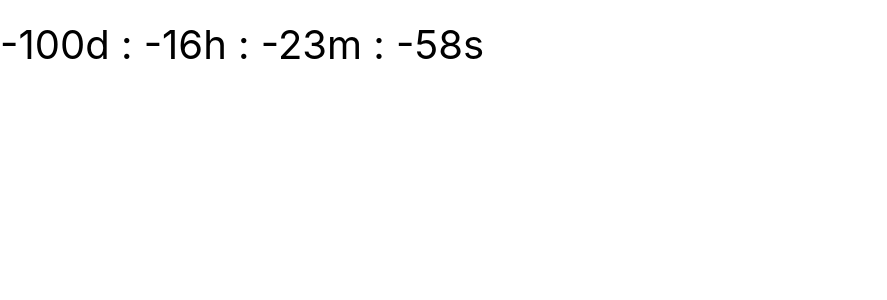
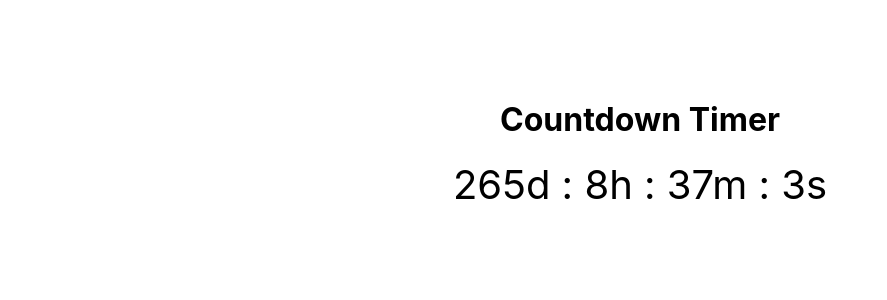
Before and after one commit to denis-1989/react-countdown-timer, a React app: page / in a window 1280 px wide. Shown: the top 300 px of the page, without its empty margins (0-887 px from the left). Built offline with nearby package versions, Linux system fonts and the light colour scheme; the HTML template or start-up script is replaced by a standard one.

Commit message:
Add countdown timer logic with expired state

```diff
--- a/src/App.js
+++ b/src/App.js
@@ -2,7 +2,7 @@ import { useState, useEffect } from 'react';
 
 export default function App() {
   const [timeLeft, setTimeLeft] = useState(0);
-  const targetDate = new Date('2026-01-01T00:00:00').getTime();
+  const targetDate = new Date('2026-12-31T23:59:59').getTime();
 
   useEffect(() => {
     const updateTimeLeft = () => {
@@ -17,14 +17,26 @@ export default function App() {
     return () => clearInterval(interval);
   }, [targetDate]);
 
+  if (timeLeft <= 0) {
+    return (
+      <div style={{ textAlign: 'center', marginTop: '100px' }}>
+        <h1>Time is up!</h1>
+        <p>The countdown has finished.</p>
+      </div>
+    );
+  }
+
   const seconds = Math.floor((timeLeft / 1000) % 60);
   const minutes = Math.floor((timeLeft / 1000 / 60) % 60);
   const hours = Math.floor((timeLeft / (1000 * 60 * 60)) % 24);
   const days = Math.floor(timeLeft / (1000 * 60 * 60 * 24));
 
   return (
-    <div style={{ fontSize: '40px', marginTop: '20px' }}>
-      {days}d : {hours}h : {minutes}m : {seconds}s
+    <div style={{ textAlign: 'center', marginTop: '100px' }}>
+      <h1>Countdown Timer</h1>
+      <div style={{ fontSize: '40px', marginTop: '20px' }}>
+        {days}d : {hours}h : {minutes}m : {seconds}s
+      </div>
     </div>
   );
 }
```
